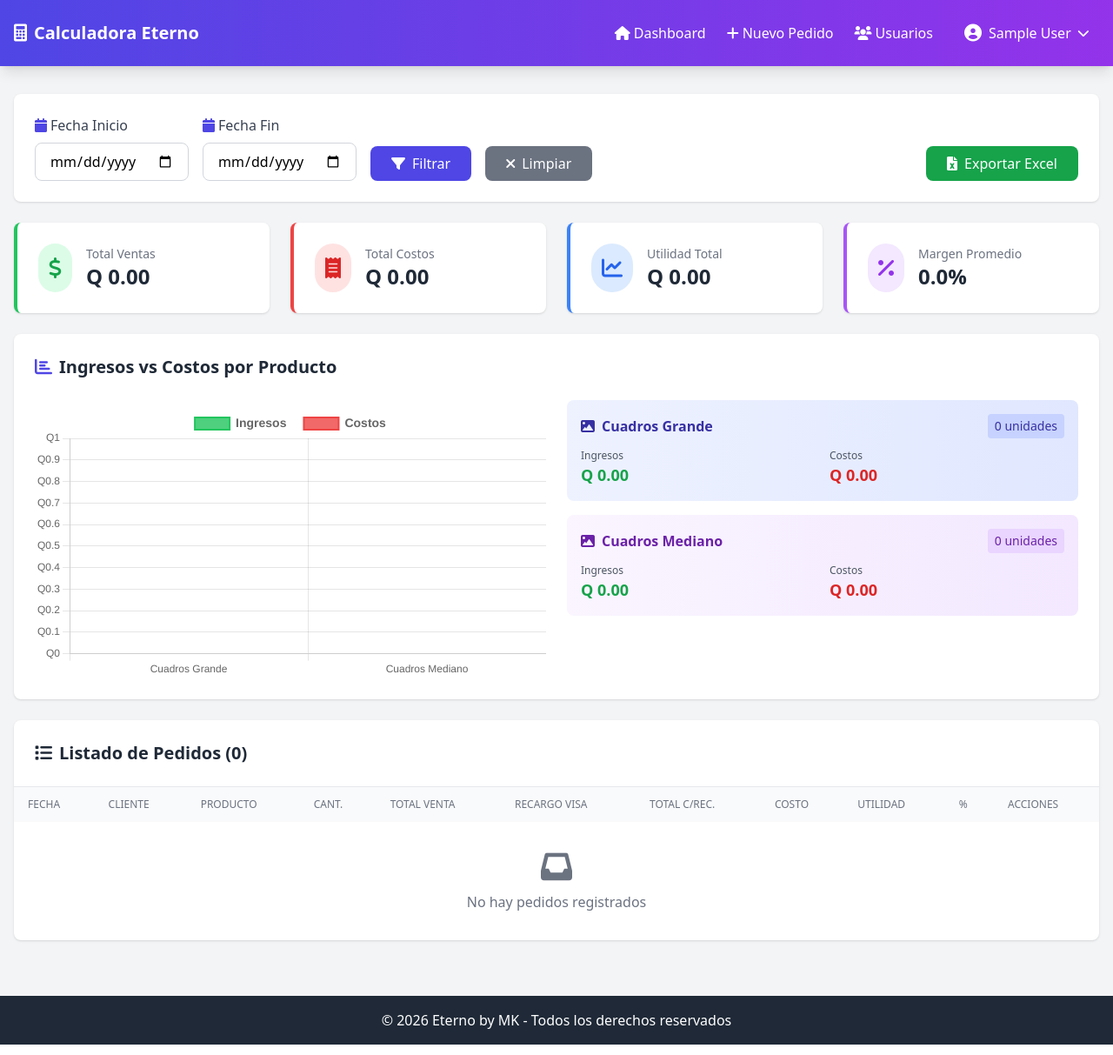
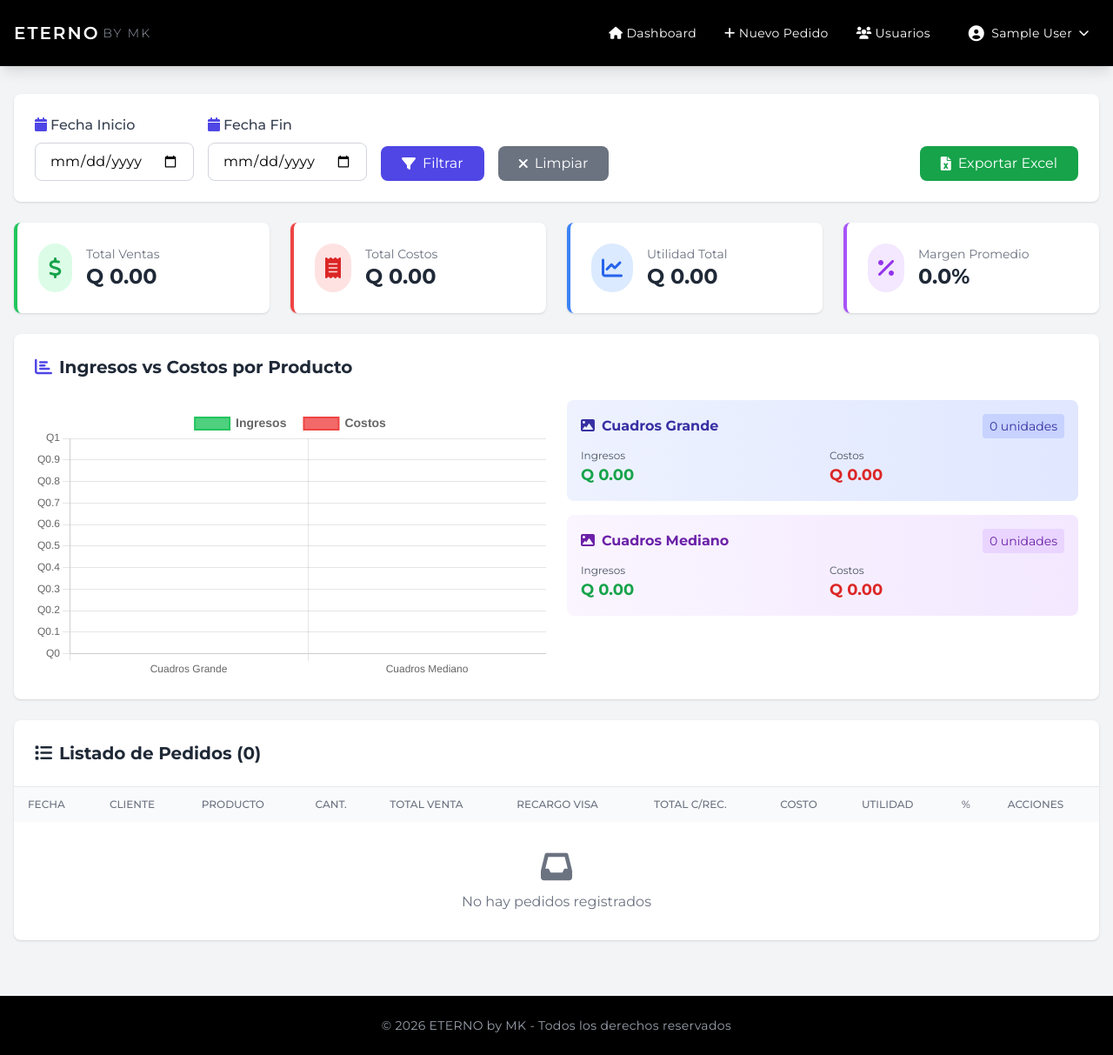
Before and after one commit to toibar92/ETERNO-by-MK, a Flask app: page /dashboard in a window 1280 px wide. Shown: the whole page at 87% size. Run offline with Flask 3, Linux system fonts and the light colour scheme; the visitor is signed in with stand-in values (Sample User, id 1); data that the repository does not hold is empty; some libraries are stand-ins or nearby versions.

Commit message:
Update base.html

```diff
--- a/templates/base.html
+++ b/templates/base.html
@@ -6,8 +6,10 @@
     <title>{% block title %}Calculadora Eterno{% endblock %}</title>
     <script src="https://cdn.tailwindcss.com"></script>
     <link rel="stylesheet" href="https://cdnjs.cloudflare.com/ajax/libs/font-awesome/6.0.0/css/all.min.css">
+    <link href="https://fonts.googleapis.com/css2?family=Montserrat:wght@300;400;500;600;700&display=swap" rel="stylesheet">
     <script src="https://cdn.jsdelivr.net/npm/chart.js"></script>
     <style>
+        body { font-family: 'Montserrat', sans-serif; }
         .dropdown-menu {
             opacity: 0;
             visibility: hidden;
@@ -32,44 +34,44 @@
 </head>
 <body class="bg-gray-100 min-h-screen">
     {% if session.user_id %}
-    <nav class="bg-gradient-to-r from-indigo-600 to-purple-600 text-white shadow-lg">
+    <nav class="bg-black text-white shadow-lg">
         <div class="container mx-auto px-4">
             <div class="flex justify-between items-center py-4">
-                <a href="{{ url_for('dashboard') }}" class="text-xl font-bold flex items-center">
-                    <i class="fas fa-calculator mr-2"></i>Calculadora Eterno
+                <a href="{{ url_for('dashboard') }}" class="text-xl font-light tracking-widest flex items-center uppercase">
+                    <span class="font-semibold">Eterno</span><span class="ml-1 text-gray-400 text-sm">by MK</span>
                 </a>
-                <div class="flex items-center space-x-6">
-                    <a href="{{ url_for('dashboard') }}" class="hover:text-indigo-200 transition">
+                <div class="flex items-center space-x-8">
+                    <a href="{{ url_for('dashboard') }}" class="hover:text-gray-300 transition text-sm tracking-wide">
                         <i class="fas fa-home mr-1"></i>Dashboard
                     </a>
-                    <a href="{{ url_for('nuevo_pedido') }}" class="hover:text-indigo-200 transition">
+                    <a href="{{ url_for('nuevo_pedido') }}" class="hover:text-gray-300 transition text-sm tracking-wide">
                         <i class="fas fa-plus mr-1"></i>Nuevo Pedido
                     </a>
                     {% if session.rol == 'admin' %}
-                    <a href="{{ url_for('usuarios') }}" class="hover:text-indigo-200 transition">
+                    <a href="{{ url_for('usuarios') }}" class="hover:text-gray-300 transition text-sm tracking-wide">
                         <i class="fas fa-users mr-1"></i>Usuarios
                     </a>
                     {% endif %}
 
                     <div class="dropdown relative">
-                        <button class="hover:text-indigo-200 flex items-center px-3 py-2 rounded-lg hover:bg-indigo-700 transition cursor-pointer">
-                            <i class="fas fa-user-circle mr-2 text-xl"></i>
+                        <button class="hover:text-gray-300 flex items-center px-3 py-2 rounded transition cursor-pointer text-sm tracking-wide">
+                            <i class="fas fa-user-circle mr-2 text-lg"></i>
                             <span>{{ session.nombre }}</span>
-                            <i class="fas fa-chevron-down ml-2 text-sm"></i>
+                            <i class="fas fa-chevron-down ml-2 text-xs"></i>
                         </button>
                         <div class="dropdown-menu absolute right-0 mt-2 w-56 bg-white rounded-lg shadow-xl py-2 z-50">
                             <div class="px-4 py-3 border-b border-gray-100">
-                                <p class="text-sm text-gray-500">Sesión iniciada como</p>
+                                <p class="text-xs text-gray-500">Sesión iniciada como</p>
                                 <p class="text-sm font-medium text-gray-900">{{ session.username }}</p>
                             </div>
                             <a href="{{ url_for('cambiar_contrasena') }}"
-                               class="flex items-center px-4 py-3 text-gray-700 hover:bg-indigo-50 hover:text-indigo-600 transition">
+                               class="flex items-center px-4 py-3 text-gray-700 hover:bg-gray-100 transition text-sm">
                                 <i class="fas fa-key mr-3 text-gray-400"></i>
                                 Cambiar Contraseña
                             </a>
                             <div class="border-t border-gray-100"></div>
                             <a href="{{ url_for('logout') }}"
-                               class="flex items-center px-4 py-3 text-red-600 hover:bg-red-50 transition">
+                               class="flex items-center px-4 py-3 text-red-600 hover:bg-red-50 transition text-sm">
                                 <i class="fas fa-sign-out-alt mr-3"></i>
                                 Cerrar Sesión
                             </a>
@@ -96,9 +98,9 @@
         {% block content %}{% endblock %}
     </main>
 
-    <footer class="bg-gray-800 text-white py-4 mt-8">
+    <footer class="bg-black text-white py-6 mt-8">
         <div class="container mx-auto px-4 text-center">
-            <p>&copy; 2026 Eterno by MK - Todos los derechos reservados</p>
+            <p class="text-sm text-gray-400 tracking-wide">&copy; 2026 ETERNO by MK - Todos los derechos reservados</p>
         </div>
     </footer>
 
```
